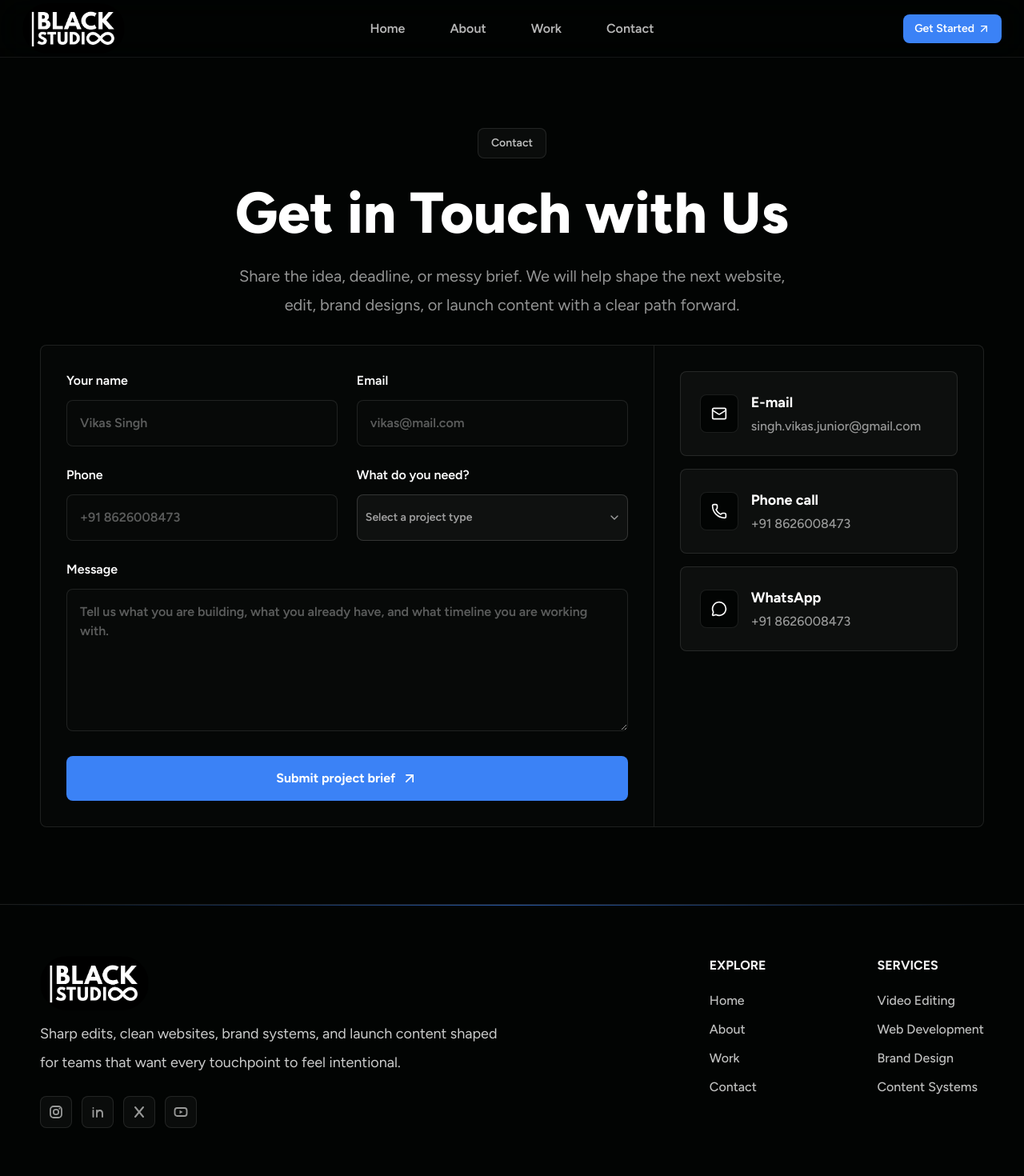
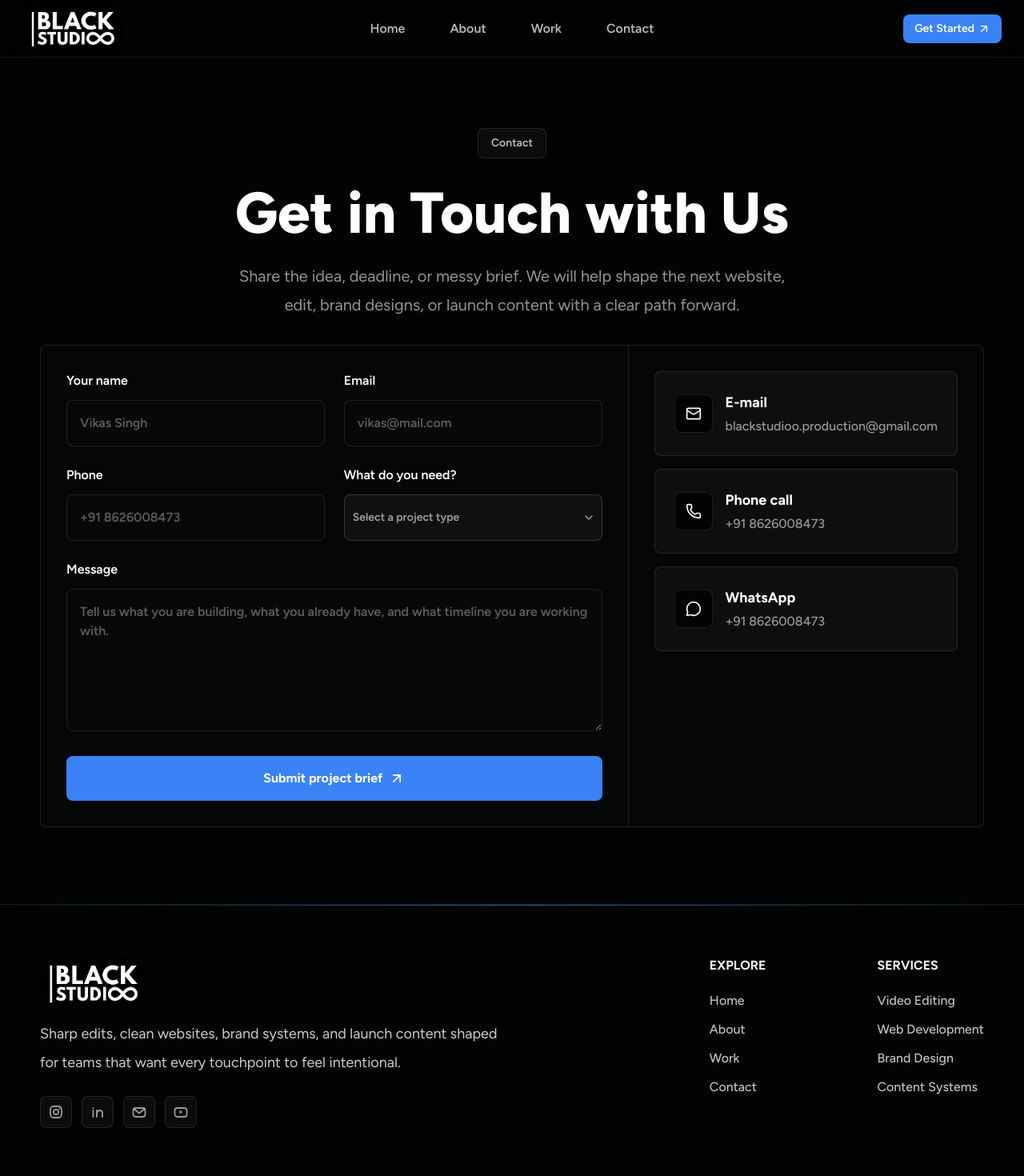
Before and after one commit to DeathXError/blackstudio, a Next.js app: page /contact in a window 1280 px wide. Shown: the top 1470 px of the page at 80% size. Built offline with nearby package versions, Linux system fonts and the light colour scheme.

Commit message:
refactor: update the src links and some ui changes

```diff
--- a/app/contact/_components/contact-cards.jsx
+++ b/app/contact/_components/contact-cards.jsx
@@ -2,7 +2,7 @@
 import { motion } from "framer-motion";
 import { Mail, MessageCircle, Phone } from "lucide-react";
 
-const email = "singh.vikas.junior@gmail.com";
+const email = "blackstudioo.production@gmail.com";
 const phoneNumber = "+91 8626008473";
 const phoneHref = "tel:+918626008473";
 const message = encodeURIComponent(
--- a/app/page.js
+++ b/app/page.js
@@ -91,7 +91,7 @@ export default function Home() {
           {services.map((service, index) => (
             <article
               key={service.title}
-              className="min-h-[230px] rounded-lg border border-white/10 bg-white/[0.035] p-6 transition-all duration-300 hover:-translate-y-1 hover:border-brand-accent/35 hover:bg-white/[0.055]"
+              className="min-h-[230px] rounded-lg border border-white/10 bg-white/[0.035] p-6 transition-all duration-300 hover:-translate-y-1 hover:border-brand-accent/35 hover:bg-white/5.5"
             >
               <div className="mb-9 flex h-10 w-10 items-center justify-center rounded-lg border border-white/12 bg-black text-sm font-bold text-brand-accent">
                 0{index + 1}
--- a/components/home/cta.jsx
+++ b/components/home/cta.jsx
@@ -31,7 +31,7 @@ export default function CTA() {
             </p>
 
             <Link
-              href="mailto:hello@xtract.studio"
+              href="mailto:blackstudioo.production@gmail.com"
               className="group mt-8 inline-flex items-center gap-2 rounded-lg bg-brand-accent px-5 py-3 text-sm md:text-base font-bold text-white no-underline transition-all duration-300 hover:-translate-y-0.5 hover:bg-brand-accent/90"
             >
               <Mail className="h-4 w-4" />
--- a/components/home/hero.jsx
+++ b/components/home/hero.jsx
@@ -19,20 +19,18 @@ export default function Hero() {
   return (
     <section
       id="hero"
-      className="relative min-h-[88svh] overflow-hidden bg-[#020403] pt-28 pb-12 sm:pt-32 md:pb-16"
+      className="relative h-fit overflow-hidden pt-28 pb-12 sm:pt-32 md:pb-16"
     >
       <ParticleCanvas />
 
-      <div
-        className="relative z-10 mx-auto flex w-full max-w-[1180px] flex-col items-center px-5 text-center animate-[fade-up-in_0.9s_cubic-bezier(0.16,1,0.3,1)_0.1s_both]"
-      >
+      <div className="relative z-10 mx-auto flex w-full max-w-[1180px] flex-col items-center px-5 text-center animate-[fade-up-in_0.9s_cubic-bezier(0.16,1,0.3,1)_0.1s_both]">
         <div className="mb-6 inline-flex items-center gap-2 rounded-full border border-neutral/20 bg-black/8 px-4 py-1.5 text-xs font-semibold uppercase text-neutral-300">
           <span className="h-2 w-2 rounded-full bg-brand-accent animate-dot-pulse" />
           Digital Creative Agency
         </div>
 
         <h1 className="max-w-[980px] text-4xl font-extrabold leading-[1.04] tracking-normal text-white sm:text-6xl lg:text-7xl">
-          We craft exceptional
+          We Provide Services in
           <span className="relative mt-2 grid min-h-[1.12em] place-items-center overflow-hidden italic">
             {services.map((word, i) => (
               <span
@@ -57,8 +55,8 @@ export default function Hero() {
 
         <div className="mt-9 flex flex-wrap items-center justify-center gap-4">
           <Link
-            href="#contact"
-            className="group inline-flex items-center gap-2 rounded-lg bg-brand-accent px-6 py-3 text-sm font-bold text-white no-underline transition-all duration-300 hover:shadow-[0_0_30px_color-mix(in_srgb,var(--brand-accent)_34%,transparent)]"
+            href="/contact"
+            className="group inline-flex items-center justify-center gap-2 rounded-lg bg-brand-accent px-6 py-3 w-full md:w-fit text-center text-sm font-bold text-white no-underline transition-all duration-300 hover:shadow-[0_0_30px_color-mix(in_srgb,var(--brand-accent)_34%,transparent)]"
           >
             <RollingText>Start Your Project</RollingText>
             <svg
@@ -79,8 +77,8 @@ export default function Hero() {
             </svg>
           </Link>
           <Link
-            href="#work"
-            className="group inline-flex rounded-lg border border-white/12 bg-white/4 px-6 py-3 text-sm font-semibold text-white/74 no-underline transition-all duration-300 hover:border-white/30 hover:bg-white/8 hover:text-white"
+            href="/work"
+            className="group inline-flex justify-center items-center rounded-lg border border-white/12 bg-white/4 px-6 py-3 w-full md:w-fit text-center text-sm font-semibold text-white/74 no-underline transition-all duration-300 hover:border-white/30 hover:bg-white/8 hover:text-white"
           >
             <RollingText>View Our Work</RollingText>
           </Link>
--- a/components/layout/navbar.jsx
+++ b/components/layout/navbar.jsx
@@ -29,12 +29,19 @@ const Navbar = () => {
     >
       {/* Desktop Navbar */}
       <div className="mx-auto grid max-w-[1280px] grid-cols-[1fr_auto_1fr] items-center px-5 py-1 sm:px-7">
-        <Link
-          href="#hero"
+        <a
+          href="/#hero"
           className="inline-flex items-center gap-2 justify-self-start text-[1.1rem] font-extrabold tracking-normal text-white no-underline transition-opacity duration-200 hover:opacity-80"
         >
-          <Image src="/logo.png" alt="" width={128} height={128} className="rounded-full" priority />
-        </Link>
+          <Image
+            src="/logo.png"
+            alt="BlackStudio"
+            width={128}
+            height={128}
+            className="rounded-full"
+            priority
+          />
+        </a>
 
         <div className="hidden items-center gap-14 justify-self-center md:flex">
           {navLinks.map((link) => (
@@ -49,10 +56,12 @@ const Navbar = () => {
         </div>
 
         <Link
-          href="#contact"
+          href="/contact"
           className="group hidden justify-self-end rounded-lg bg-brand-accent px-3.5 py-1.5 text-sm font-semibold text-white no-underline transition-all duration-300 hover:shadow-[0_0_24px_color-mix(in_srgb,var(--brand-accent)_34%,transparent)] md:inline-flex"
         >
-          <RollingText>Get Started <ArrowUpRight className="w-4" /></RollingText>
+          <RollingText>
+            Get Started <ArrowUpRight className="w-4" />
+          </RollingText>
         </Link>
 
         <button
@@ -80,7 +89,7 @@ const Navbar = () => {
               </Link>
             ))}
             <Link
-              href="#contact"
+              href="/contact"
               onClick={() => setIsOpen(false)}
               className="group mt-2 inline-flex justify-center rounded-lg bg-brand-accent px-5 py-3 text-center text-sm font-bold text-white no-underline transition-all duration-300 hover:shadow-[0_0_20px_color-mix(in_srgb,var(--brand-accent)_35%,transparent)]"
             >
--- a/components/ui/particle-canvas.js
+++ b/components/ui/particle-canvas.js
@@ -18,7 +18,7 @@ function ParticleCanvasInner() {
     let particles = [];
 
     // Fewer particles on smaller screens
-    const getCount = () => (window.innerWidth < 768 ? 0 : window.innerWidth < 1024 ? 28 : 48);
+    const getCount = () => (window.innerWidth < 768 ? 16 : window.innerWidth < 1024 ? 28 : 48);
 
     const resize = () => {
       canvas.width = canvas.offsetWidth;
@@ -33,9 +33,9 @@ function ParticleCanvasInner() {
       particles = Array.from({ length: count }, () => ({
         x: padX + Math.random() * (canvas.width - padX * 2),
         y: padY + Math.random() * (canvas.height - padY * 2),
-        vx: (Math.random() - 0.5) * 0.18,
-        vy: (Math.random() - 0.5) * 0.18,
-        r: Math.random() * 1.2 + 0.4,
+        vx: (Math.random() - 0.5) * 0.6,
+        vy: (Math.random() - 0.5) * 0.6,
+        r: Math.random() * 1.8 + 0.6,
         opacity: Math.random() * 0.28 + 0.1,
       }));
     };
--- a/constants/footer.js
+++ b/constants/footer.js
@@ -43,20 +43,31 @@ export const LinkedinIcon = ({ className = "" }) => (
     </svg>
 );
 
-const XIcon = ({ className = "" }) => (
+const GmailIcon = ({ className = "" }) => (
     <svg
         viewBox="0 0 24 24"
         fill="none"
         className={className}
         aria-hidden="true"
     >
+        <rect
+            x="4.5"
+            y="7"
+            width="15"
+            height="11"
+            rx="3"
+            stroke="currentColor"
+            strokeWidth="1.8"
+        />
         <path
-            d="M7 6l10 12M17 6L7 18"
+            d="M6 8.5L12 13.5L18 8.5"
             stroke="currentColor"
+            strokeWidth="1.8"
             strokeLinecap="round"
-            strokeWidth="2"
+            strokeLinejoin="round"
         />
     </svg>
+
 );
 
 const YoutubeIcon = ({ className = "" }) => (
@@ -70,7 +81,7 @@ const YoutubeIcon = ({ className = "" }) => (
             x="4.5"
             y="7"
             width="15"
-            height="10"
+            height="11"
             rx="3"
             stroke="currentColor"
             strokeWidth="1.8"
@@ -82,22 +93,22 @@ const YoutubeIcon = ({ className = "" }) => (
 export const socialLinks = [
     {
         label: "Instagram",
-        href: "https://instagram.com",
+        href: "https://www.instagram.com/theblackstudioo?igsh=MWE4aWM0cXJqYzBibQ==",
         icon: InstagramIcon,
     },
     {
         label: "LinkedIn",
-        href: "https://linkedin.com",
+        href: "https://www.linkedin.com/in/black-studioo-432463406/",
         icon: LinkedinIcon,
     },
     {
-        label: "X",
-        href: "https://x.com",
-        icon: XIcon,
+        label: "Gmail",
+        href: "blackstudioo.production@gmail.com",
+        icon: GmailIcon,
     },
     {
         label: "YouTube",
-        href: "https://youtube.com",
+        href: "https://www.youtube.com/@ImChikas",
         icon: YoutubeIcon,
     },
 ];
```
